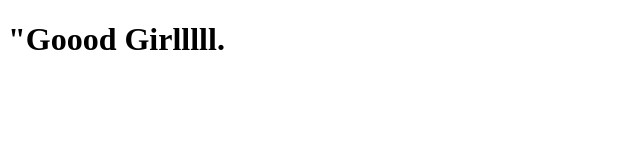
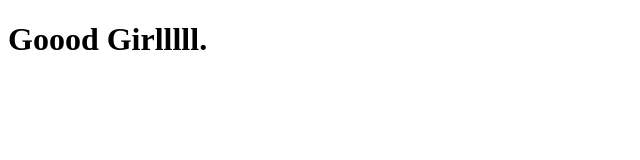
Before and after one commit to MAtiNSEC/Are-you-dumb, a plain HTML site: page index.html in a window 1280 px wide. Shown: the whole page, without its empty margins (0-640 px from the left). Drawn offline with Linux system fonts and the light colour scheme.

Commit message:
Update index.html

```diff
--- a/index.html
+++ b/index.html
@@ -16,6 +16,6 @@
 </head>
 
 <body>
-    <h1>"Goood Girlllll.</h1>
+    <h1>Goood Girlllll.</h1>
 </body>
 </html>
```
